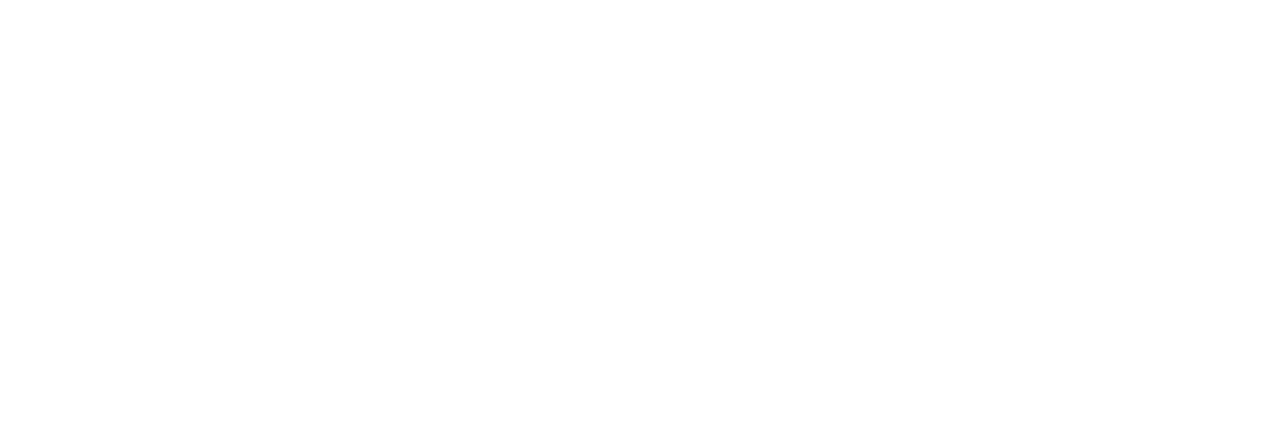
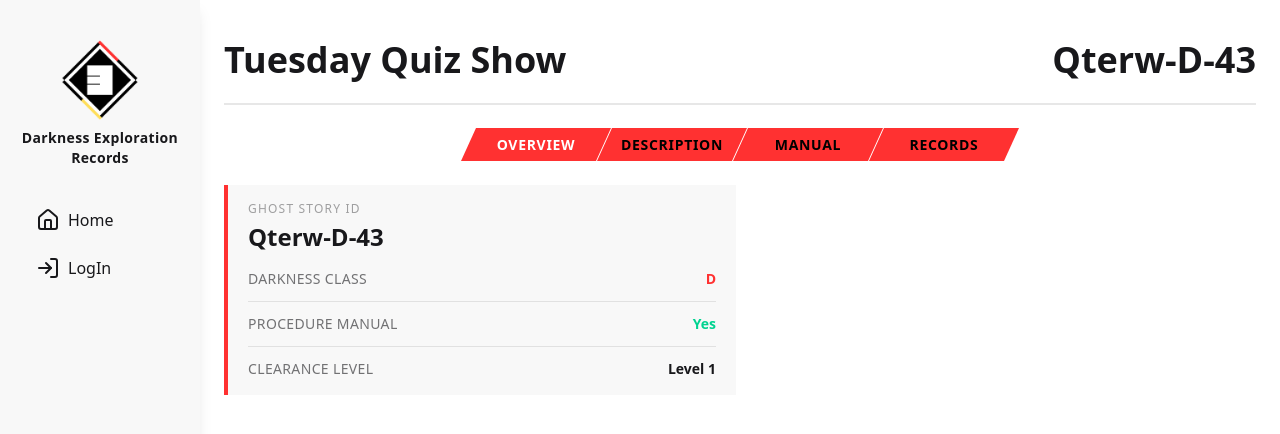
Before and after one commit to nravesz/DarknessExplorationRecord, a React app in the folder frontend/: page /overview in a window 1280 px wide. Before the commit this address had no page. Shown: the top 434 px of the page. Built offline with nearby package versions, Linux system fonts and the light colour scheme; the HTML template or start-up script is replaced by a standard one.

Commit message:
add: navigation for the tabs

```diff
--- a/frontend/src/App.tsx
+++ b/frontend/src/App.tsx
@@ -1,14 +1,23 @@
-import { Route, Routes } from 'react-router-dom';
+import { Navigate, Route, Routes } from 'react-router-dom';
 import Layout from './features/Layout';
+import FileSummary from './features/ghost-story/FileSummary';
 import Home from './pages/Home';
 import LoginPage from './pages/LoginPage';
 import { ROUTES } from './routes';
+
+const { OVERVIEW, DESCRIPTION, MANUAL, RECORDS } = ROUTES.GHOST_STORY_TABS;
 
 function App() {
   return (
     <Routes>
       <Route element={<Layout />}>
-        <Route path={ROUTES.HOME} element={<Home />} />
+        <Route path={ROUTES.HOME} element={<Home />}>
+          <Route index element={<Navigate to={OVERVIEW} replace />} />
+          <Route path={OVERVIEW} element={<FileSummary />} />
+          <Route path={DESCRIPTION} element={<div>Description</div>} />
+          <Route path={MANUAL} element={<div>Procedure Manual</div>} />
+          <Route path={RECORDS} element={<div>Darkness Exploration Records</div>} />
+        </Route>
         <Route path={ROUTES.LOGIN} element={<LoginPage />} />
       </Route>
     </Routes>
--- a/frontend/src/features/ghost-story/GhostStory.tsx
+++ b/frontend/src/features/ghost-story/GhostStory.tsx
@@ -1,4 +1,4 @@
-import FileSummary from "./FileSummary";
+import { Outlet } from "react-router-dom";
 import TabBar from "./TabBar";
 
 function GhostStory() {
@@ -9,13 +9,13 @@
 			<h1 className="text-4xl font-bold">Qterw-D-43</h1>
 		</div>
 
-		<div>Overview Description Manual Records</div>
-
 		<div className="divider"></div>
 
 		<TabBar />
 
-		<FileSummary />
+		<div className="mt-6">
+			<Outlet />
+		</div>
 
 	</div>);
 }
--- a/frontend/src/features/ghost-story/TabBar.tsx
+++ b/frontend/src/features/ghost-story/TabBar.tsx
@@ -1,12 +1,26 @@
+import { NavLink } from 'react-router-dom';
+import { ROUTES } from '../../routes';
 import './TabBar.css';
+
+const TABS = [
+  { label: 'Overview', to: ROUTES.GHOST_STORY_TABS.OVERVIEW },
+  { label: 'Description', to: ROUTES.GHOST_STORY_TABS.DESCRIPTION },
+  { label: 'Manual', to: ROUTES.GHOST_STORY_TABS.MANUAL },
+  { label: 'Records', to: ROUTES.GHOST_STORY_TABS.RECORDS },
+];
 
 function TabBar() {
   return (
     <div className='flex justify-center'>
-      <button className="slanted-btn">Overview</button>
-      <button className="slanted-btn">Description</button>
-      <button className="slanted-btn">Manual</button>
-      <button className="slanted-btn">Records</button>
+      {TABS.map(({ label, to }) => (
+        <NavLink
+          key={to}
+          to={to}
+          className={({ isActive }) => `slanted-btn ${isActive ? 'active' : ''}`}
+        >
+          {label}
+        </NavLink>
+      ))}
     </div>
   );
 }
--- a/frontend/src/routes.ts
+++ b/frontend/src/routes.ts
@@ -1,6 +1,12 @@
 export const ROUTES = {
   HOME: "/",
+  LOGIN: "/login",
   USER: "/user",
   SETTINGS: "/settings",
-  LOGIN: "/login",
+  GHOST_STORY_TABS: {
+    OVERVIEW: "overview",
+    DESCRIPTION: "description",
+    MANUAL: "manual",
+    RECORDS: "records",
+  },
 };
```
